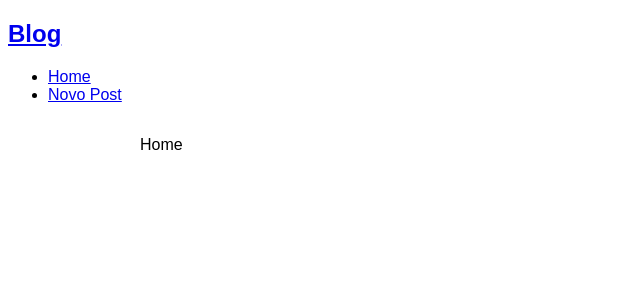
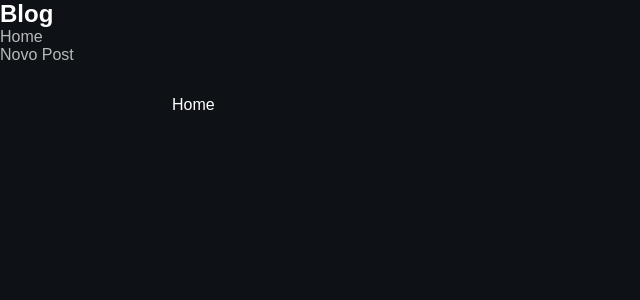
Before and after one commit to DanielCosta12/react-axios, a React (Vite) app: page / in a window 1280 px wide. Shown: the top 300 px of the page, without its empty margins (0-640 px from the left). Built offline with nearby package versions, Linux system fonts and the light colour scheme; a web font is replaced by a local one.

Commit message:
style css

```diff
--- a/src/index.css
+++ b/src/index.css
@@ -1,4 +1,23 @@
 @import url("https://fonts.googleapis.com/css2?family=Blinker:wght@100;200;300;400;600;700;800;900&display=swap");
 * {
   font-family: "Blinker", sans-serif;
+  margin: 0;
+  padding: 0;
+  box-sizing: border-box;
 }
+body {
+  background-color: #0e1217;
+  color: #fff;
+}
+ul {
+  list-style: none;
+}
+a {
+  text-decoration: none;
+  color: #fff;
+  opacity: 0.7;
+  transition: 0.3s;
+}
+a:hover {
+  opacity: 1;
+}
```
